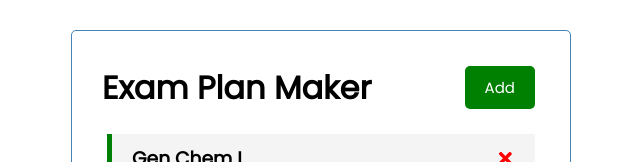
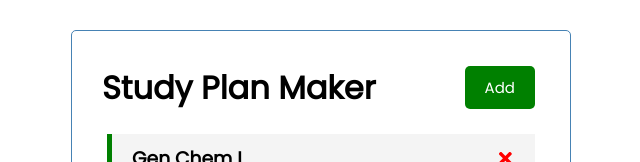
Before and after one commit to HarshTiwari1234321/SmartExam-exam-tracker-and-study-plan-generator, a React (Create React App) app: page / in a window 1280 px wide. Shown: the top 162 px of the page, without its empty margins (319-959 px from the left). Built offline with nearby package versions, Linux system fonts and the light colour scheme; data requests are answered from the project's data file.

Commit message:
updated title

```diff
--- a/public/index.html
+++ b/public/index.html
@@ -24,7 +24,7 @@
       work correctly both with client-side routing and a non-root public URL.
       Learn how to configure a non-root public URL by running `npm run build`.
     -->
-    <title>Ming's Task Tracker</title>
+    <title>Study Plan Generator and Tracker</title>
   </head>
   <body>
     <noscript>You need to enable JavaScript to run this app.</noscript>
--- a/src/components/Header.js
+++ b/src/components/Header.js
@@ -11,7 +11,7 @@ const Header = ({ title, onAdd, showAdd }) => {
 }
 
 Header.defaultProps = {
-    title: "Exam Plan Maker",
+    title: "Study Plan Maker",
 }
 
 Header.propTypes = {
```
